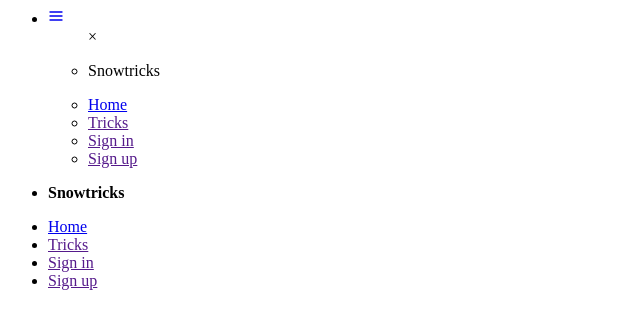
After one commit to ronan-develop/snowtricks, a Symfony app: template templates/components/_navbar.html.twig in a window 1280 px wide. The commit adds this page. Shown: the top 329 px of the page, without its empty margins (0-640 px from the left). Run offline with Twig, Linux system fonts and the light colour scheme; the template is opened without the code that fills it, so the values that code supplies are empty; some libraries are stand-ins or nearby versions.

Commit message:
Feat: Homepage rendering homepage layout Files: - src/Controller/HomeController.php - templates/components/_header.html.twig - templates/components/_navbar.html.twig - templates/home/index.html.twig

```diff
--- a/src/Controller/HomeController.php
+++ b/src/Controller/HomeController.php
@@ -8,7 +8,7 @@ use Symfony\Component\Routing\Annotation\Route;
 
 class HomeController extends AbstractController
 {
-    #[Route('/home', name: 'app_home')]
+    #[Route('/', name: 'app_home')]
     public function index(): Response
     {
         return $this->render('home/index.html.twig', [
--- /dev/null
+++ b/templates/components/_navbar.html.twig
@@ -0,0 +1,59 @@
+{% block navbar %} {# mobile nav #}
+<aside>
+  <nav>
+    <ul class="burger">
+      <li>
+        <a
+          href="#"
+          onclick="event.preventDefault()"
+          class="secondary"
+          aria-label="Menu"
+        >
+          <svg
+            aria-hidden="true"
+            focusable="false"
+            role="img"
+            xmlns="http://www.w3.org/2000/svg"
+            viewBox="0 0 24 24"
+            height="16px"
+            fill="none"
+            stroke="currentColor"
+            stroke-width="2"
+            stroke-linecap="round"
+            stroke-linejoin="round"
+          >
+            <line x1="3" y1="12" x2="21" y2="12"></line>
+            <line x1="3" y1="6" x2="21" y2="6"></line>
+            <line x1="3" y1="18" x2="21" y2="18"></line>
+          </svg>
+        </a>
+      </li>
+      <ul class="side-content">
+        <a class="cross" onclick="event.preventDefault()">&times;</a>
+        <li><p class="title">Snowtricks</p></li>
+        <li><a href="/">Home</a></li>
+        <li><a href="">Tricks</a></li>
+        <li><a href="">Sign in</a></li>
+        <li><a href="">Sign up</a></li>
+      </ul>
+    </ul>
+  </nav>
+</aside>
+{# computer nav #}
+<nav class="computer">
+  <ul>
+    <li><strong>Snowtricks</strong></li>
+  </ul>
+  <ul>
+    <li><a href="/">Home</a></li>
+    <li><a href="">Tricks</a></li>
+    <li><a href="">Sign in</a></li>
+    <li><a href="">Sign up</a></li>
+    {% if is_granted('ROLE_ADMIN') %}
+    <li>
+      <a href="{{ path('admin') }}"><i class="fa-solid fa-user"></i></a>
+    </li>
+    {% endif %}
+  </ul>
+</nav>
+{% endblock navbar %}
```
Also changed, not shown: templates/components/_header.html.twig (added, +11 -0 lines), templates/home/index.html.twig (+26 -19 lines).
